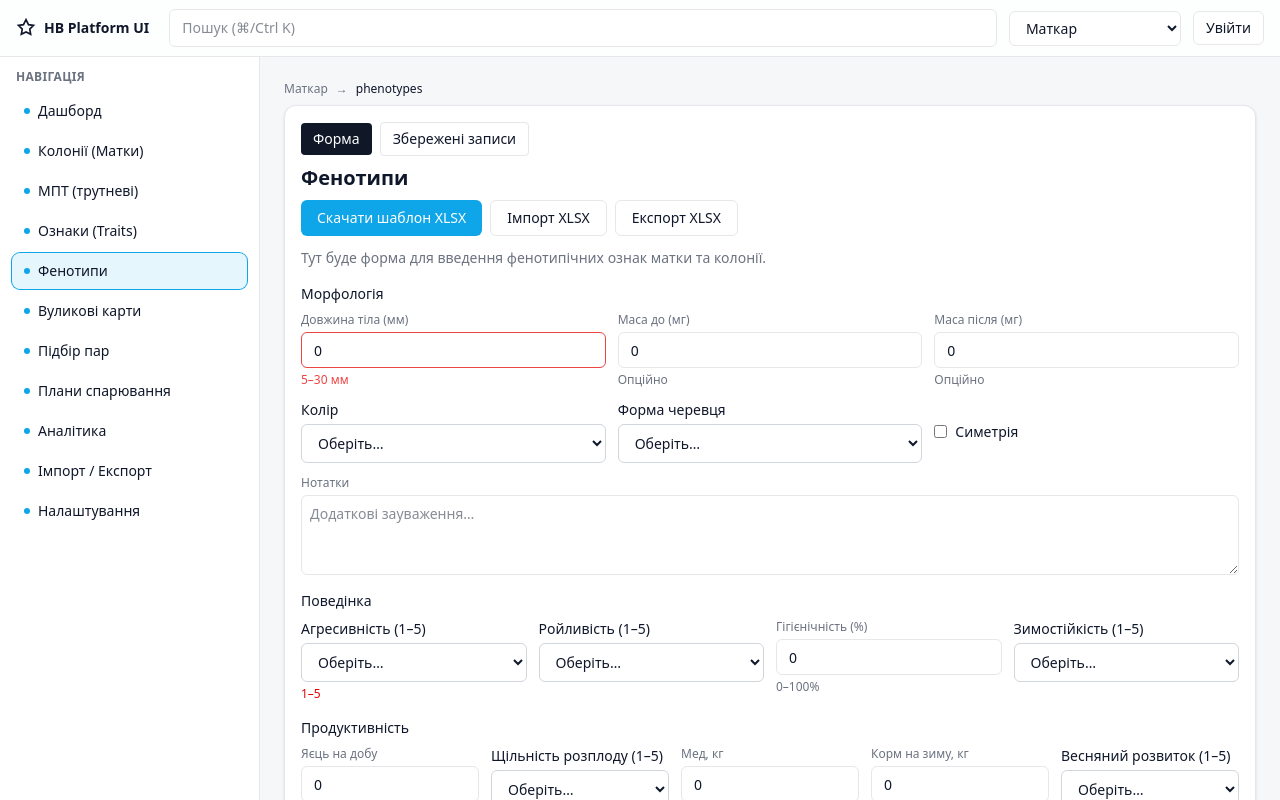
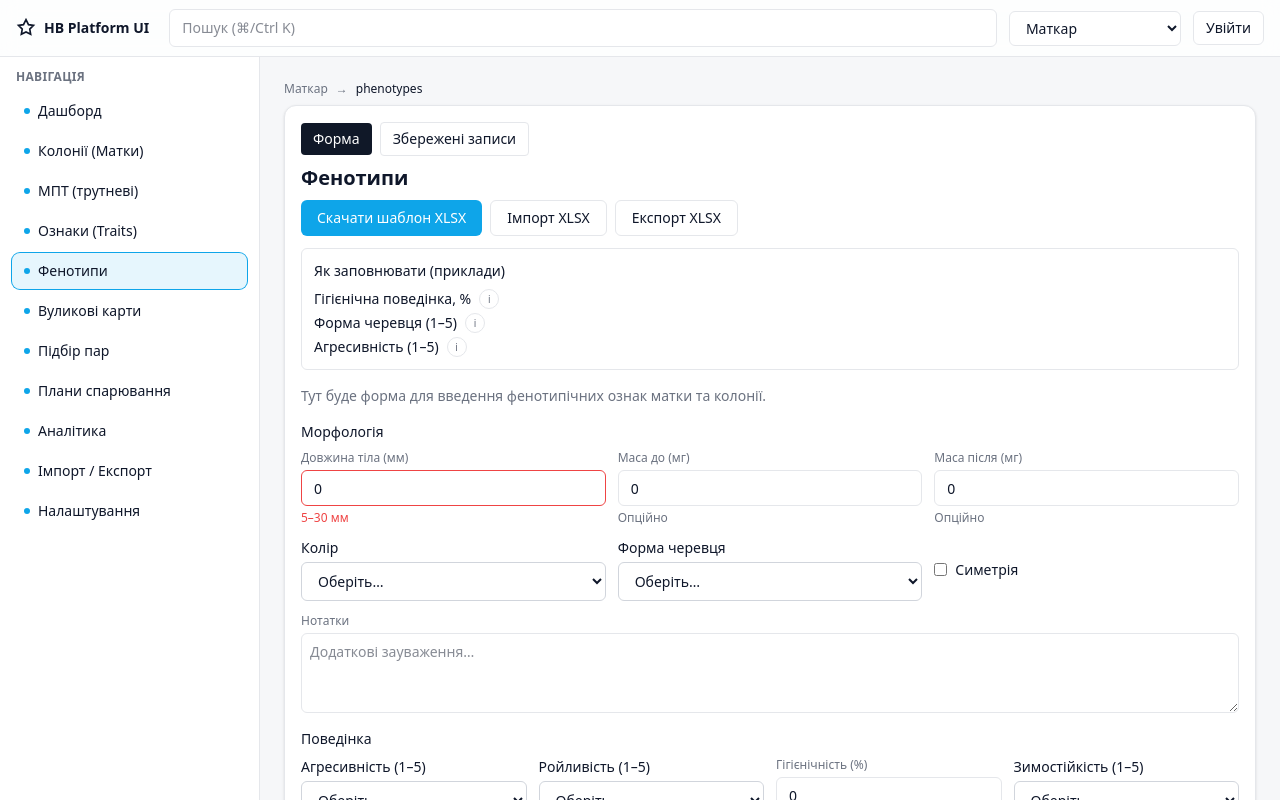
Before and after one commit to Timmyjork/hb-platform-ui, a React (Vite) app: page / in a window 1280 px wide. Both pictures are taken after a click on the button "Фенотипи". Shown: the top 800 px of the page. Built offline with nearby package versions, Linux system fonts and the light colour scheme.

Commit message:
feat(ui): add InfoTooltip and inline help examples on Phenotypes

```diff
--- /dev/null
+++ b/src/components/ui/InfoTooltip.tsx
@@ -0,0 +1,46 @@
+import { useEffect, useId, useRef, useState } from "react";
+
+type Props = { text: string; className?: string };
+
+export default function InfoTooltip({ text, className = "" }: Props) {
+  const [open, setOpen] = useState(false);
+  const btnRef = useRef<HTMLButtonElement>(null);
+  const tipRef = useRef<HTMLDivElement>(null);
+  const tipId = useId();
+
+  useEffect(() => {
+    function onKey(e: KeyboardEvent) {
+      if (e.key === "Escape") setOpen(false);
+    }
+    if (open) document.addEventListener("keydown", onKey);
+    return () => document.removeEventListener("keydown", onKey);
+  }, [open]);
+
+  return (
+    <span className={`relative inline-flex ${className}`}>
+      <button
+        type="button"
+        ref={btnRef}
+        aria-label="Підказка"
+        aria-describedby={open ? tipId : undefined}
+        onMouseEnter={() => setOpen(true)}
+        onMouseLeave={() => setOpen(false)}
+        onFocus={() => setOpen(true)}
+        onBlur={() => setOpen(false)}
+        className="inline-flex h-5 w-5 items-center justify-center rounded-full border border-[var(--divider)] text-[10px] leading-none text-[var(--secondary)] hover:bg-gray-100 focus:outline-none focus:ring-2 focus:ring-[var(--primary)]"
+      >
+        i
+      </button>
+      {open && (
+        <div
+          ref={tipRef}
+          role="tooltip"
+          id={tipId}
+          className="absolute left-1/2 z-50 mt-2 -translate-x-1/2 whitespace-pre-wrap rounded-md border border-[var(--divider)] bg-[var(--surface)] px-2 py-1 text-xs text-[var(--text)] shadow-md"
+        >
+          {text}
+        </div>
+      )}
+    </span>
+  );
+}
--- a/src/pages/Phenotypes.tsx
+++ b/src/pages/Phenotypes.tsx
@@ -6,6 +6,7 @@ import Toggle from "../components/ui/Toggle";
 import * as phenos from "../state/phenotypes";
 import { parseCSV, toCSV } from "../components/utils/csv";
 import { downloadPhenotypesTemplate, parsePhenotypesXLSX, exportPhenotypesXLSX, type PhenotypeRow } from "../utils/xlsx-phenotypes";
+import InfoTooltip from "../components/ui/InfoTooltip";
 import { useToast } from "../components/ui/Toast";
 
 type Scale = 1 | 2 | 3 | 4 | 5;
@@ -157,6 +158,24 @@ export default function Phenotypes() {
         />
       </div>
       {importErr && <div className="mb-2 text-sm text-red-600">{importErr}</div>}
+      {/* Demo inline help block (not a form) */}
+      <div className="mb-4 rounded-md border border-[var(--divider)] bg-[var(--surface)] p-3">
+        <div className="text-sm font-medium">Як заповнювати (приклади)</div>
+        <ul className="mt-2 space-y-1 text-sm">
+          <li className="flex items-center gap-2">
+            <span>Гігієнічна поведінка, %</span>
+            <InfoTooltip text="Діапазон 0–100. Напр.: 92" />
+          </li>
+          <li className="flex items-center gap-2">
+            <span>Форма черевця (1–5)</span>
+            <InfoTooltip text="Шкала 1 – вузьке, 5 – широке" />
+          </li>
+          <li className="flex items-center gap-2">
+            <span>Агресивність (1–5)</span>
+            <InfoTooltip text="1 – миролюбна, 5 – агресивна" />
+          </li>
+        </ul>
+      </div>
       {imported.length > 0 && (
         <div className="mb-2 text-sm text-[var(--secondary)]">Імпортовано записів: <b>{imported.length}</b></div>
       )}
```
